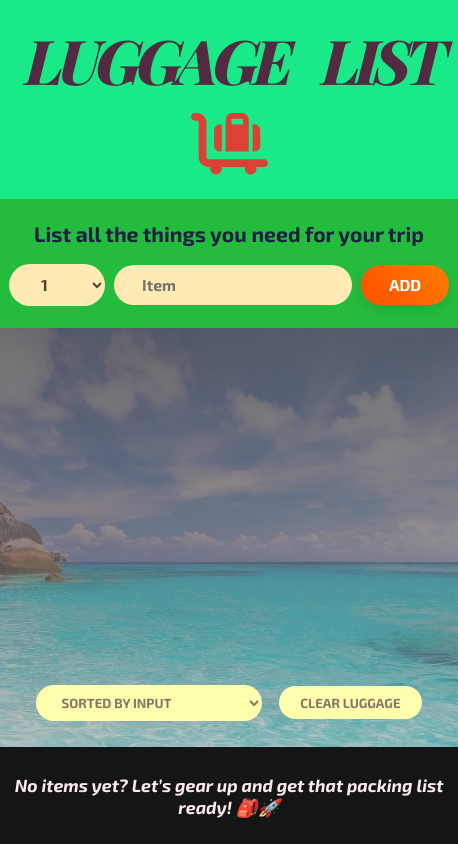
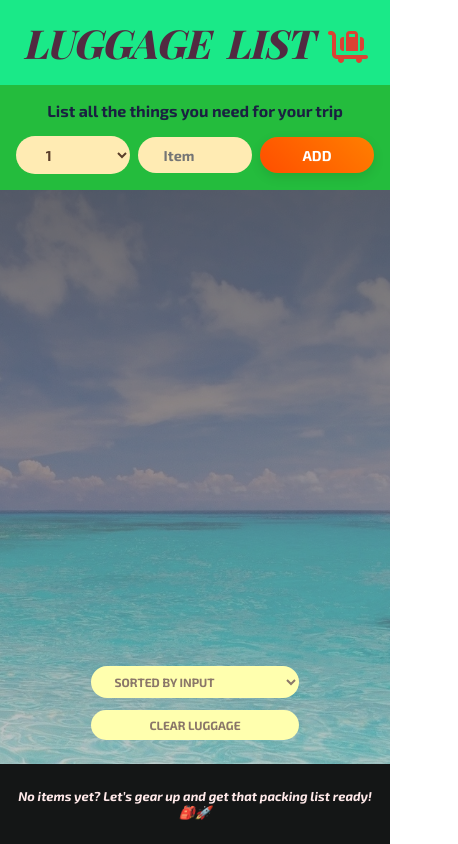
Before and after one commit to MatinT-SA/luggage-list, a React (Create React App) app: page / in a window 390 px wide. Shown: the whole page, 458 px wide, since content can reach past the window. Built offline with nearby package versions, Linux system fonts and the light colour scheme; a web font is replaced by a local one.

Commit message:
completing responsiveness

```diff
--- a/src/components/Logo.js
+++ b/src/components/Logo.js
@@ -3,7 +3,7 @@ import { faLuggageCart } from "@fortawesome/free-solid-svg-icons";
 
 export default function Logo() {
   return (
-    <h1>
+    <h1 className="title">
       Luggage List{" "}
       <FontAwesomeIcon icon={faLuggageCart} className="icon-luggage" />
     </h1>
--- a/src/index.css
+++ b/src/index.css
@@ -36,7 +36,7 @@ body {
 /* ✵✵✵✵✵✵✵✵✵✵✵✵✵✵✵✵✵✵⊞ Logo ⊞✵✵✵✵✵✵✵✵✵✵✵✵✵✵✵✵✵ */
 /* ▓▒▒▒▒▒▒▒▒▒▒▒▒▒▒▒▒▒▒▒▒▒▒▒▒▒▒▒▒▒▒▒▒▒▒▒▒▒▒▒▒▒▒▒▒▒▒▒▒▒▒▒▒▒▒▒▒▒▒▒▒▒▒▒▓ */
 
-h1 {
+.title {
   text-align: center;
   background-color: #1ae988;
   font-family: "Playfair Display";
@@ -353,12 +353,12 @@ button:disabled {
     display: grid;
     grid-template-columns: 1fr;
     gap: 2rem;
-    padding: 2.5rem 1rem;
+    padding: 2rem;
   }
 
   h3 {
     grid-column: 1 / -1;
-    margin-right: 0;
+    margin: 0;
     text-align: center;
   }
 
@@ -367,4 +367,68 @@ button:disabled {
     grid-template-columns: repeat(3, 1fr);
     gap: 1rem;
   }
+
+  .add-form__row select,
+  .add-form__button {
+    width: auto;
+  }
+
+  .add-form__row input {
+    width: 100%;
+  }
+
+  .list li {
+    justify-content: center;
+  }
 }
+
+@media (max-width: 600px) {
+  html {
+    font-size: 50%;
+  }
+
+  .title {
+    font-size: 5rem;
+    letter-spacing: -1px;
+    word-spacing: 1rem;
+  }
+
+  .icon-luggage {
+    font-size: 4rem;
+  }
+
+  .stats {
+    font-size: 1.6rem;
+    padding: 3rem 2rem;
+  }
+}
+
+@media (max-width: 390px) {
+  .add-form h3 {
+    font-size: 2rem;
+  }
+
+  .actions {
+    display: grid;
+    grid-template-columns: 1fr;
+    gap: 1.5rem;
+  }
+}
+
+@media (max-width: 360px) {
+  html {
+    font-size: 45%;
+  }
+
+  .title {
+    font-size: 4rem;
+  }
+
+  .icon-luggage {
+    font-size: 3.5rem;
+  }
+
+  .modal {
+    width: 300px;
+  }
+}
```
